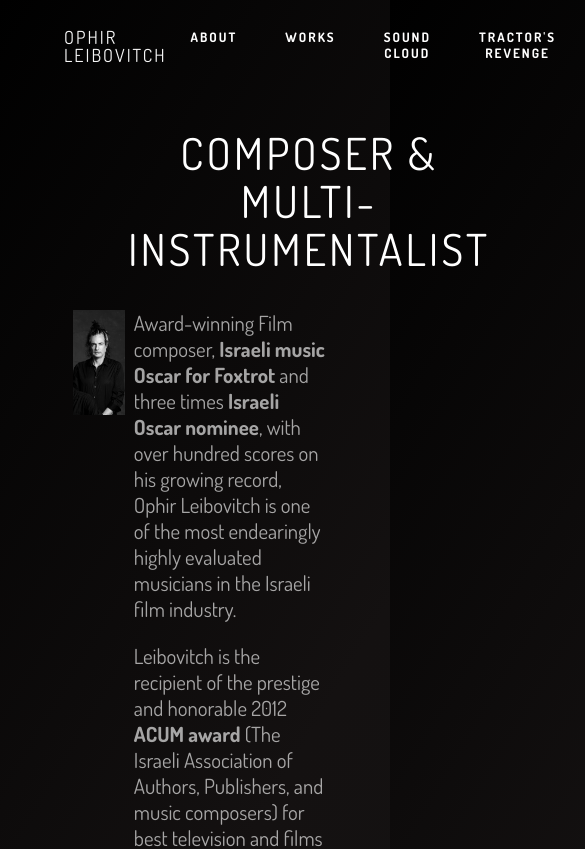
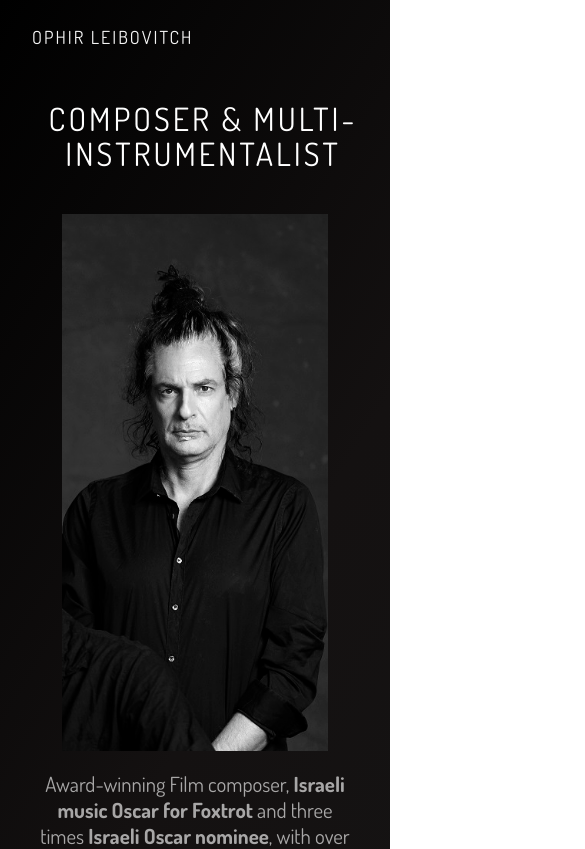
Before and after one commit to yonatanlib/OphirLeibovitch, a Vue app: page /about in a window 390 px wide. Shown: the top 849 px of the page, 585 px wide, since content can reach past the window. Built offline with nearby package versions, Linux system fonts and the light colour scheme.

Commit message:
finished about page

```diff
--- a/src/App.vue
+++ b/src/App.vue
@@ -17,6 +17,7 @@ export default Vue.extend({
 </script>
 
 <style scoped>
+
 #app {
   font-family: "Dosis", Helvetica, Arial, sans-serif;
   -webkit-font-smoothing: antialiased;
--- a/src/components/HeaderMenu/HeaderMenu.vue
+++ b/src/components/HeaderMenu/HeaderMenu.vue
@@ -1,7 +1,7 @@
 <template>
   <div class="header-wrapper">
     <h1 class="title" @click="navigateToHome">OPHIR LEIBOVITCH</h1>
-    <navigation-categories />
+    <navigation-categories v-if="!isPhoneView" />
   </div>
 </template>
 
@@ -16,6 +16,12 @@ export default Vue.extend({
       this.$router.push({ name: "HomePage" });
     },
   },
+
+  computed: {
+    isPhoneView() {
+      return window.innerWidth <= 768;
+    },
+  },
 });
 </script>
 
@@ -25,6 +31,14 @@ export default Vue.extend({
   padding-inline: 4rem;
   margin-block: 1rem;
 }
+
+@media screen and (max-width: 768px) {
+  .header-wrapper {
+    flex-direction: column;
+    padding-inline: 2rem;
+  }
+}
+
 .title {
   color: #f5f5f5;
   text-align: left;
--- a/src/views/AboutPage.vue
+++ b/src/views/AboutPage.vue
@@ -125,4 +125,29 @@ export default {
 .about-text p:first-child {
   margin-block-start: 0;
 }
+
+@media screen and (max-width: 768px) {
+  .img-text-wrapper {
+    flex-direction: column;
+    align-items: center;
+  }
+  .about-div {
+    padding-inline: 1rem;
+  }
+  .page-title {
+    font-size: 2rem;
+    margin-inline-start: 1rem;
+    -webkit-margin-start: 1rem;
+  }
+
+  .img-wrapper {
+    width: 100%;
+    max-height: unset;
+    margin-block: 1rem;
+  }
+  .about-text {
+    width: 90%;
+    text-align: center;
+  }
+}
 </style>
```
